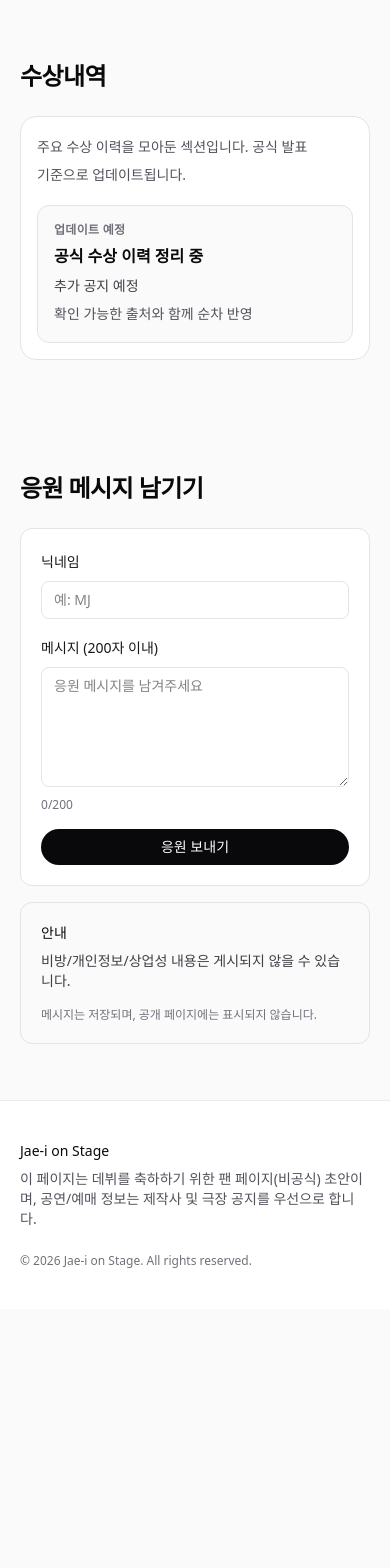
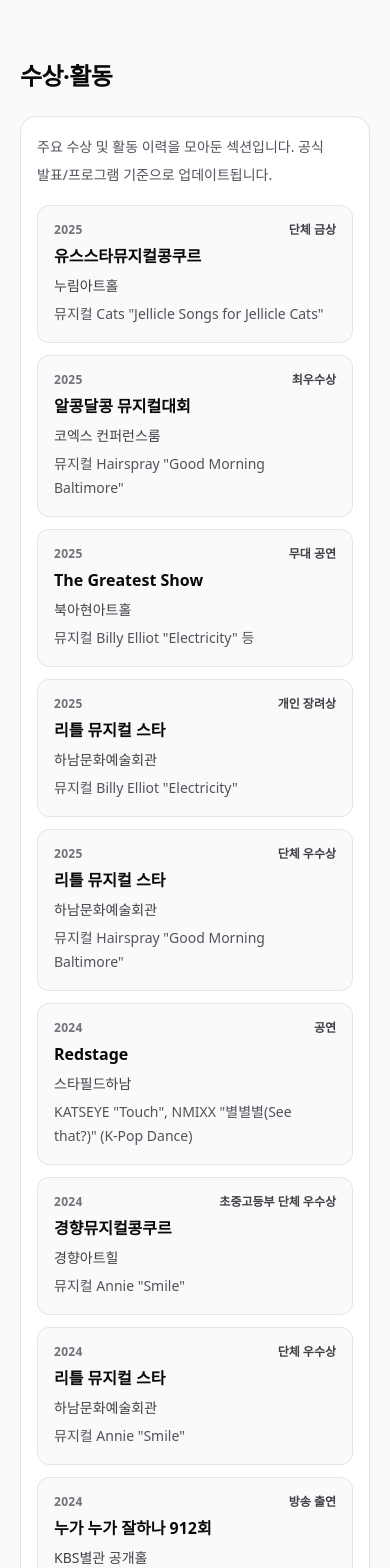
Before and after one commit to Jeonyomi/jaei-web, a Next.js app: page / in a window 390 px wide. Shown: the part 5480-7048 px from the top of the page. Before the commit the page ends 6789 px from the top, so only its background shows below. Built offline with nearby package versions, Linux system fonts and the light colour scheme.

Commit message:
feat: add awards·activities section items

```diff
--- a/src/app/page.tsx
+++ b/src/app/page.tsx
@@ -79,20 +79,27 @@ export default function Home() {
             <ul className="mt-4 space-y-3 sm:space-y-4">
               {site.awards.items.map((item) => (
                 <li
-                  key={`${item.year}-${item.award}`}
+                  key={`${item.year}-${item.event}-${item.result}`}
                   className="rounded-xl border border-zinc-200 bg-zinc-50 p-4 sm:p-5"
                 >
-                  <p className="text-xs font-semibold tracking-wide text-zinc-500">
-                    {item.year}
+                  <div className="flex flex-wrap items-baseline justify-between gap-x-3 gap-y-1">
+                    <p className="text-xs font-semibold tracking-wide text-zinc-500">
+                      {item.year}
+                    </p>
+                    <p className="text-xs font-semibold text-zinc-700">
+                      {item.result}
+                    </p>
+                  </div>
+
+                  <p className="mt-1 text-base font-semibold leading-7 break-keep text-zinc-950 sm:text-lg">
+                    {item.event}
                   </p>
-                  <p className="mt-1 text-base font-semibold leading-7 break-keep text-zinc-950 sm:text-lg">
-                    {item.award}
-                  </p>
+
                   <p className="mt-1 text-sm leading-6 break-keep text-zinc-700 sm:text-[15px]">
-                    {item.category}
+                    {item.venue}
                   </p>
                   <p className="mt-1 text-sm leading-6 break-keep text-zinc-600 sm:text-[15px]">
-                    {item.work}
+                    {item.piece}
                   </p>
                 </li>
               ))}
--- a/src/content/content.ts
+++ b/src/content/content.ts
@@ -9,7 +9,7 @@ export const site = {
     { label: "예매 안내", href: "#tickets" },
     { label: "공연장", href: "#venue" },
     { label: "갤러리", href: "#gallery" },
-    { label: "수상내역", href: "#awards" },
+    { label: "수상·활동", href: "#awards" },
     { label: "응원", href: "#guestbook" },
   ] satisfies NavItem[],
   hero: {
@@ -106,20 +106,113 @@ export const site = {
     ],
   },
   awards: {
-    title: "수상내역",
-    note: "주요 수상 이력을 모아둔 섹션입니다. 공식 발표 기준으로 업데이트됩니다.",
+    title: "수상·활동",
+    note: "주요 수상 및 활동 이력을 모아둔 섹션입니다. 공식 발표/프로그램 기준으로 업데이트됩니다.",
     items: [
       {
-        year: "업데이트 예정",
-        award: "공식 수상 이력 정리 중",
-        category: "추가 공지 예정",
-        work: "확인 가능한 출처와 함께 순차 반영",
+        year: "2025",
+        event: "유스스타뮤지컬콩쿠르",
+        venue: "누림아트홀",
+        piece: "뮤지컬 Cats \"Jellicle Songs for Jellicle Cats\"",
+        result: "단체 금상",
+      },
+      {
+        year: "2025",
+        event: "알콩달콩 뮤지컬대회",
+        venue: "코엑스 컨퍼런스룸",
+        piece: "뮤지컬 Hairspray \"Good Morning Baltimore\"",
+        result: "최우수상",
+      },
+      {
+        year: "2025",
+        event: "The Greatest Show",
+        venue: "북아현아트홀",
+        piece: "뮤지컬 Billy Elliot \"Electricity\" 등",
+        result: "무대 공연",
+      },
+      {
+        year: "2025",
+        event: "리틀 뮤지컬 스타",
+        venue: "하남문화예술회관",
+        piece: "뮤지컬 Billy Elliot \"Electricity\"",
+        result: "개인 장려상",
+      },
+      {
+        year: "2025",
+        event: "리틀 뮤지컬 스타",
+        venue: "하남문화예술회관",
+        piece: "뮤지컬 Hairspray \"Good Morning Baltimore\"",
+        result: "단체 우수상",
+      },
+      {
+        year: "2024",
+        event: "Redstage",
+        venue: "스타필드하남",
+        piece: "KATSEYE \"Touch\", NMIXX \"별별별(See that?)\" (K-Pop Dance)",
+        result: "공연",
+      },
+      {
+        year: "2024",
+        event: "경향뮤지컬콩쿠르",
+        venue: "경향아트힐",
+        piece: "뮤지컬 Annie \"Smile\"",
+        result: "초중고등부 단체 우수상",
+      },
+      {
+        year: "2024",
+        event: "리틀 뮤지컬 스타",
+        venue: "하남문화예술회관",
+        piece: "뮤지컬 Annie \"Smile\"",
+        result: "단체 우수상",
+      },
+      {
+        year: "2024",
+        event: "누가 누가 잘하나 912회",
+        venue: "KBS별관 공개홀",
+        piece: "\"메겨라 받아라\"",
+        result: "방송 출연",
+      },
+      {
+        year: "2023",
+        event: "한국해사주간",
+        venue: "서울신라호텔 다이너스티홀",
+        piece: "\"Four Seasons\", \"아기 물고기의 소원\" 등",
+        result: "행사 공연",
+      },
+      {
+        year: "2023",
+        event: "The Greatest Show",
+        venue: "서교스퀘어",
+        piece: "뮤지컬 Annie \"Tomorrow\", \"It’s the Hard Knock Life\" 등",
+        result: "무대 공연",
+      },
+      {
+        year: "2023",
+        event: "The Greatest Show",
+        venue: "서교스퀘어",
+        piece: "뮤지컬 Soul \"The Space is Ruined\", Dammora \"Wolves\" 등",
+        result: "무대 공연",
+      },
+      {
+        year: "2022",
+        event: "국제무용예술전국대회",
+        venue: "온라인",
+        piece: "단체",
+        result: "최우수상",
+      },
+      {
+        year: "2020",
+        event: "Global Korea 무용 콩쿠르",
+        venue: "온라인",
+        piece: "한국무용 군무",
+        result: "우수상",
       },
     ] as {
       year: string;
-      award: string;
-      category: string;
-      work: string;
+      event: string;
+      venue: string;
+      piece: string;
+      result: string;
     }[],
   },
   guestbook: {
```
